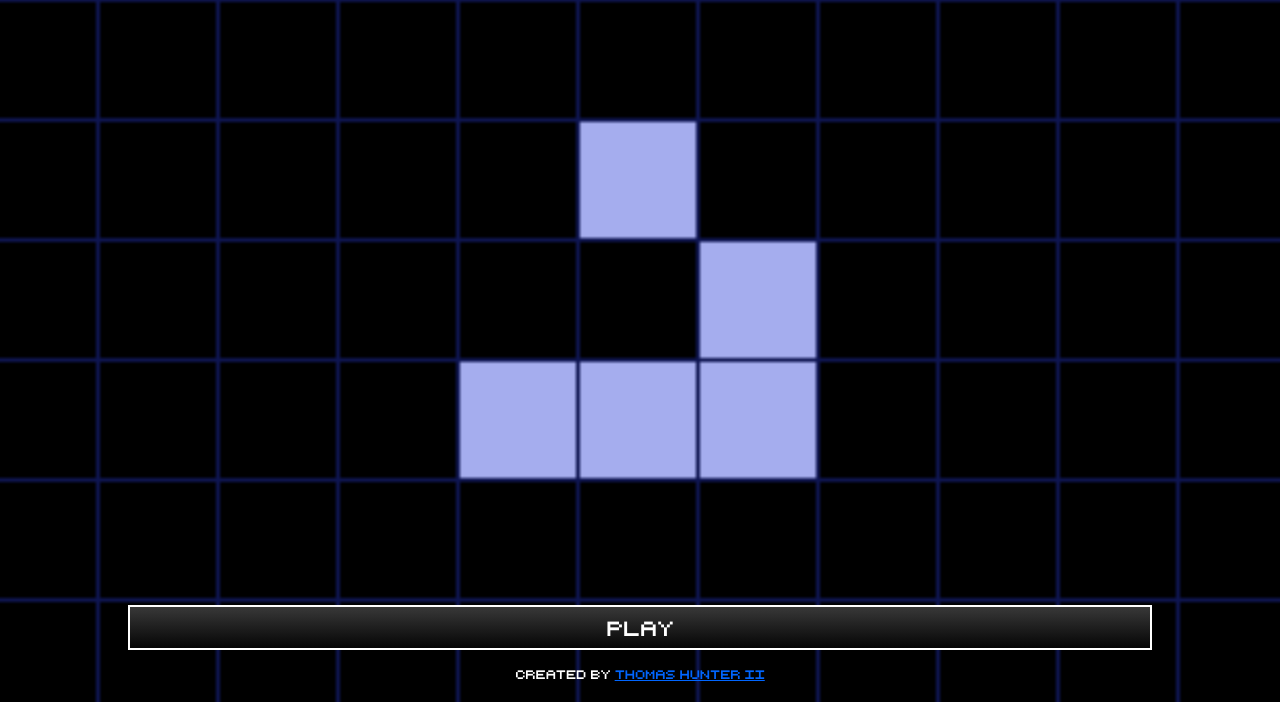
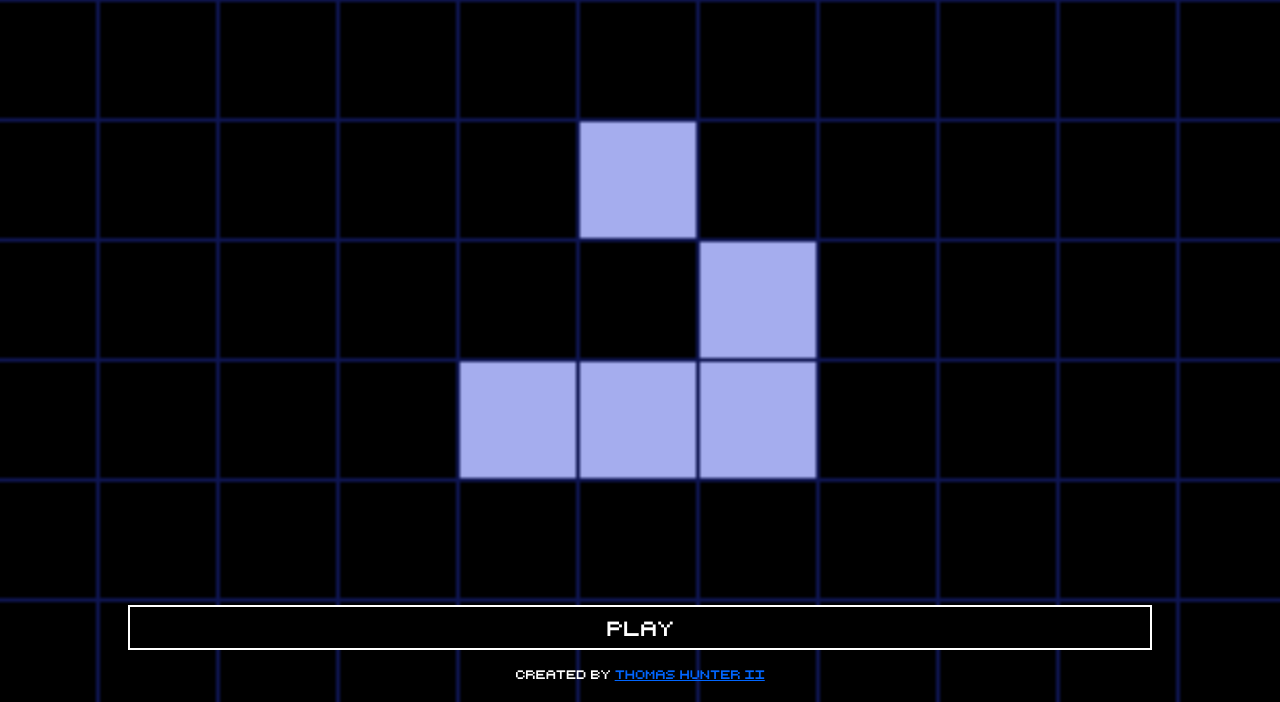
Before and after one commit to tlhunter/mobile-game-skeleton, a plain HTML site: page public/index.html in a window 1280 px wide. Shown: the part 98-800 px from the top of the page. Drawn offline with Linux system fonts and the light colour scheme.

Commit message:
gradients arent retro

```diff
--- a/public/styles/main.css
+++ b/public/styles/main.css
@@ -27,12 +27,7 @@ body {
 }
 
 button {
-	background: #383838;
-	background-image: -webkit-linear-gradient(top, #383838, #050505);
-	background-image: -moz-linear-gradient(top, #383838, #050505);
-	background-image: -ms-linear-gradient(top, #383838, #050505);
-	background-image: -o-linear-gradient(top, #383838, #050505);
-	background-image: linear-gradient(to bottom, #383838, #050505);
+	background: #000;
 	font-family: RetroComputer;
 	color: #ffffff;
 	font-size: 20px;
```
